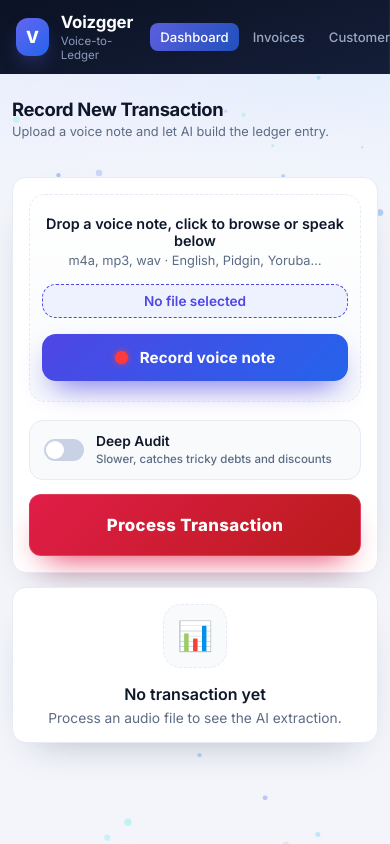
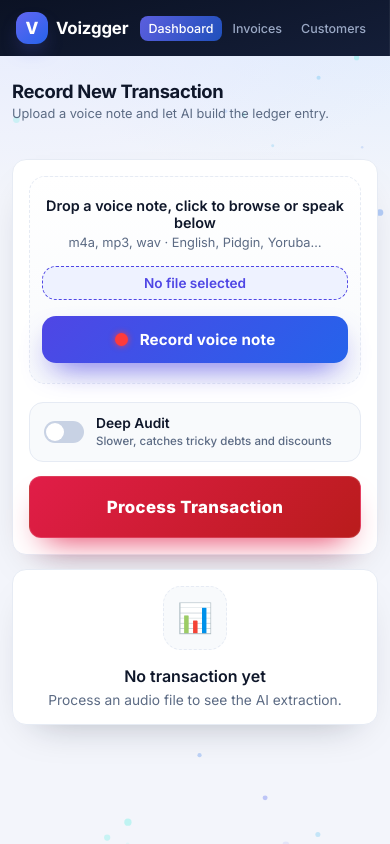
Before and after one commit to Coachemmy/Voizgger, a FastAPI app: page / in a window 390 px wide. Run offline with FastAPI, Linux system fonts and the light colour scheme; data that the repository does not hold is empty.

Commit message:
Fix mobile nav bar: hide brand subtitle, compact nav items, flex layout tweaks to prevent truncation

```diff
--- a/static/css/style.css
+++ b/static/css/style.css
@@ -1728,25 +1728,36 @@ body.dark ::-webkit-scrollbar-thumb {
 
   .brand {
     padding: 0;
-    flex: 1;
+    flex: 0 0 auto;   /* don't try to grow — let nav-menu be king */
     font-size: 0.9rem;
-  }
-
-  .brand-logo {
+    gap: 8px;
+  }
+
+  /* Hide "Voice-to-Ledger" subtitle on mobile to save width */
+  .brand-text span {
+    display: none;
+  }
+
+  .brand-logo,
+  .brand-mark {
     width: 32px;
     height: 32px;
+    flex-shrink: 0;
   }
 
   .nav-menu {
     flex-direction: row;
-    flex: 0 0 auto;
-    gap: 4px;
+    flex: 1 1 auto;   /* let it fill remaining space */
+    justify-content: flex-end;
+    gap: 3px;
+    min-width: 0;
   }
 
   .nav-item {
-    padding: 6px 10px;
-    font-size: 0.82rem;
+    padding: 5px 8px;
+    font-size: 0.78rem;
     border-radius: 8px;
+    white-space: nowrap;
   }
 
   .nav-item svg {
```
